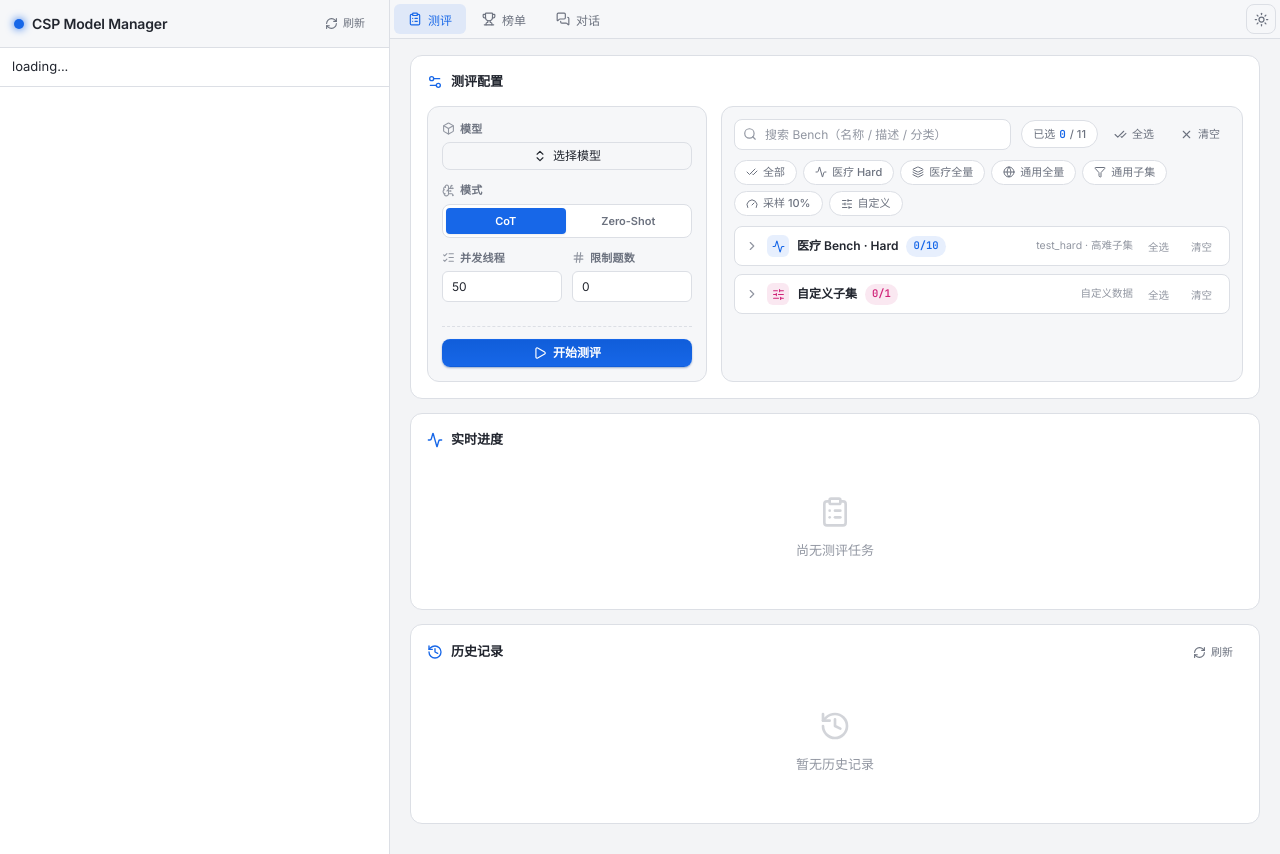
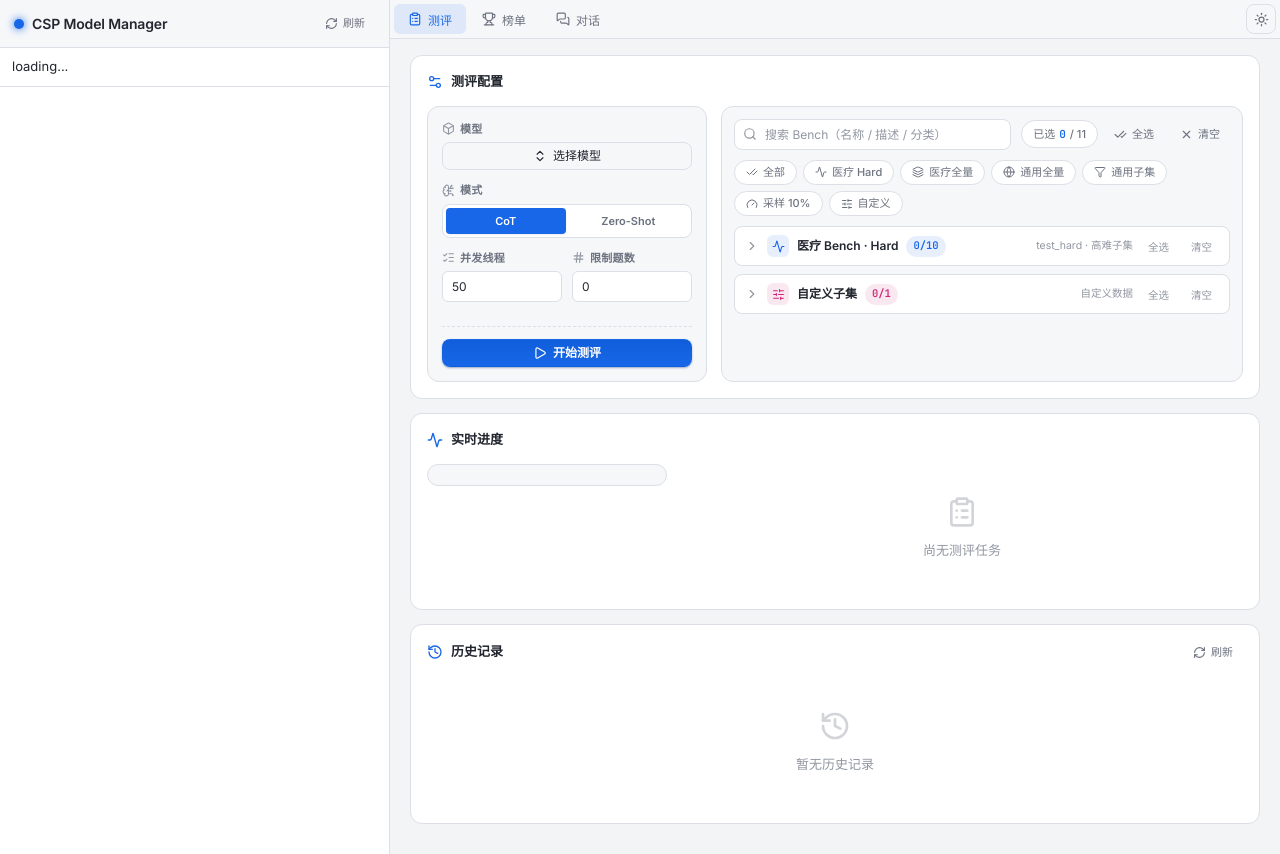
Before and after one commit to caobiabia/model-manager, a FastAPI app: page / in a window 1280 px wide. Run offline with FastAPI, Linux system fonts and the light colour scheme; data that the repository does not hold is empty; parts of the project's set-up code (start-up, migrations or seed data) failed here and were passed over.

Commit message:
style: split realtime progress into run cards and detail columns

```diff
--- a/templates/index.html
+++ b/templates/index.html
@@ -556,16 +556,18 @@ svg.lucide{flex-shrink:0;stroke-width:2}
 .eval-progress-table .progress-bar{width:120px;height:6px;background:var(--panel-2);border-radius:3px;overflow:hidden;border:1px solid var(--border)}
 .eval-progress-table .progress-fill{height:100%;background:var(--accent);border-radius:3px;transition:width .3s var(--ease)}
 .eval-progress-table .progress-fill.green{background:var(--green)}
-.eval-run-cards{display:flex;align-items:center;gap:6px;flex-wrap:wrap;justify-content:flex-end;min-width:0}
-.eval-run-card{display:inline-flex;align-items:center;gap:5px;padding:3px 9px;border:1px solid var(--border);border-radius:999px;background:var(--panel-2);font-size:11px;color:var(--text-dim);cursor:pointer;user-select:none;white-space:nowrap;transition:all var(--t-fast)}
+.eval-progress-split{display:grid;grid-template-columns:minmax(180px,240px) 1fr;gap:14px;align-items:start}
+@media (max-width:1180px){.eval-progress-split{grid-template-columns:1fr}}
+.eval-run-cards{display:flex;flex-direction:column;gap:8px;background:var(--panel-2);border:1px solid var(--border);border-radius:var(--radius-lg);padding:10px;min-width:0;max-height:420px;overflow-y:auto}
+.eval-run-card{display:flex;align-items:center;gap:8px;padding:7px 10px;border:1px solid var(--border);border-radius:var(--radius);background:var(--panel);font-size:11px;color:var(--text-dim);cursor:pointer;user-select:none;white-space:nowrap;transition:all var(--t-fast)}
 .eval-run-card:hover{border-color:var(--border-strong);color:var(--text)}
 .eval-run-card.active{border-color:var(--accent);background:var(--accent-soft);color:var(--accent);font-weight:600}
 .eval-run-card .status-dot{width:7px;height:7px;border-radius:50%;background:var(--amber);flex-shrink:0}
 .eval-run-card .status-dot.completed{background:var(--green)}
 .eval-run-card .status-dot.stopped{background:var(--text-mute)}
-.eval-run-card .run-id{font-family:var(--font-mono);font-size:10.5px;font-weight:600;color:var(--text)}
+.eval-run-card .run-id{font-family:var(--font-mono);font-size:10.5px;font-weight:600;color:var(--text);flex:1;min-width:0;overflow:hidden;text-overflow:ellipsis}
 .eval-run-card.active .run-id{color:var(--accent)}
-.eval-run-card .run-summary{color:var(--text-mute);font-family:var(--font-mono);font-size:10.5px}
+.eval-run-card .run-summary{color:var(--text-mute);font-family:var(--font-mono);font-size:10.5px;flex-shrink:0}
 
 .eval-empty{text-align:center;padding:32px;color:var(--text-mute);font-size:13px}
 .eval-empty svg.lucide{width:32px;height:32px;margin-bottom:8px;opacity:.4}
@@ -709,9 +711,9 @@ svg.lucide{flex-shrink:0;stroke-width:2}
       <div class="eval-section">
         <div class="eval-section-head">
           <h3><i data-lucide="activity"></i>实时进度</h3>
+        </div>
+        <div class="eval-progress-split">
           <div class="eval-run-cards" id="runningEvalList"></div>
-        </div>
-        <div id="evalProgress">
           <div id="evalProgressDetail">
             <div class="eval-empty"><i data-lucide="clipboard-list"></i><div>尚无测评任务</div></div>
           </div>
```
